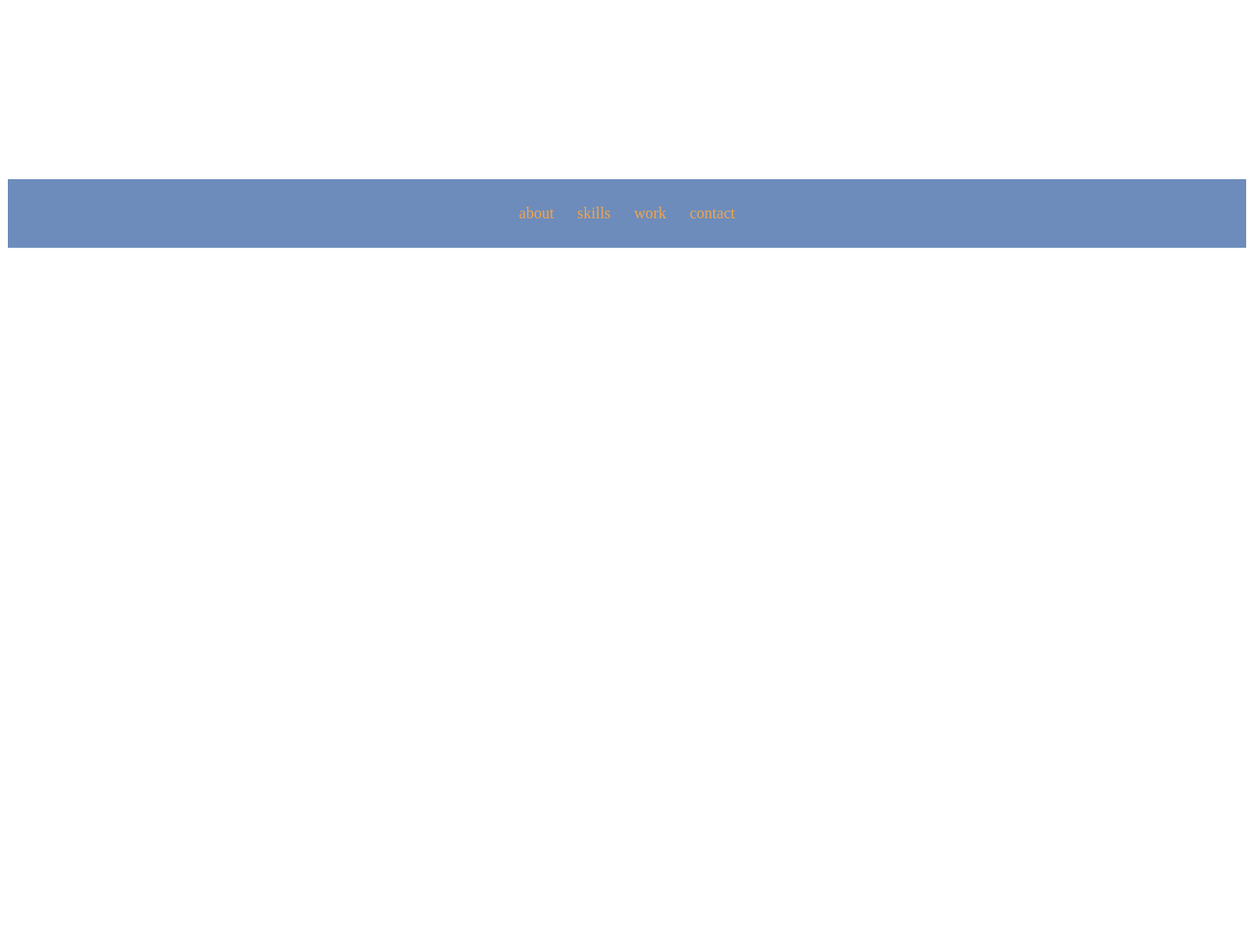
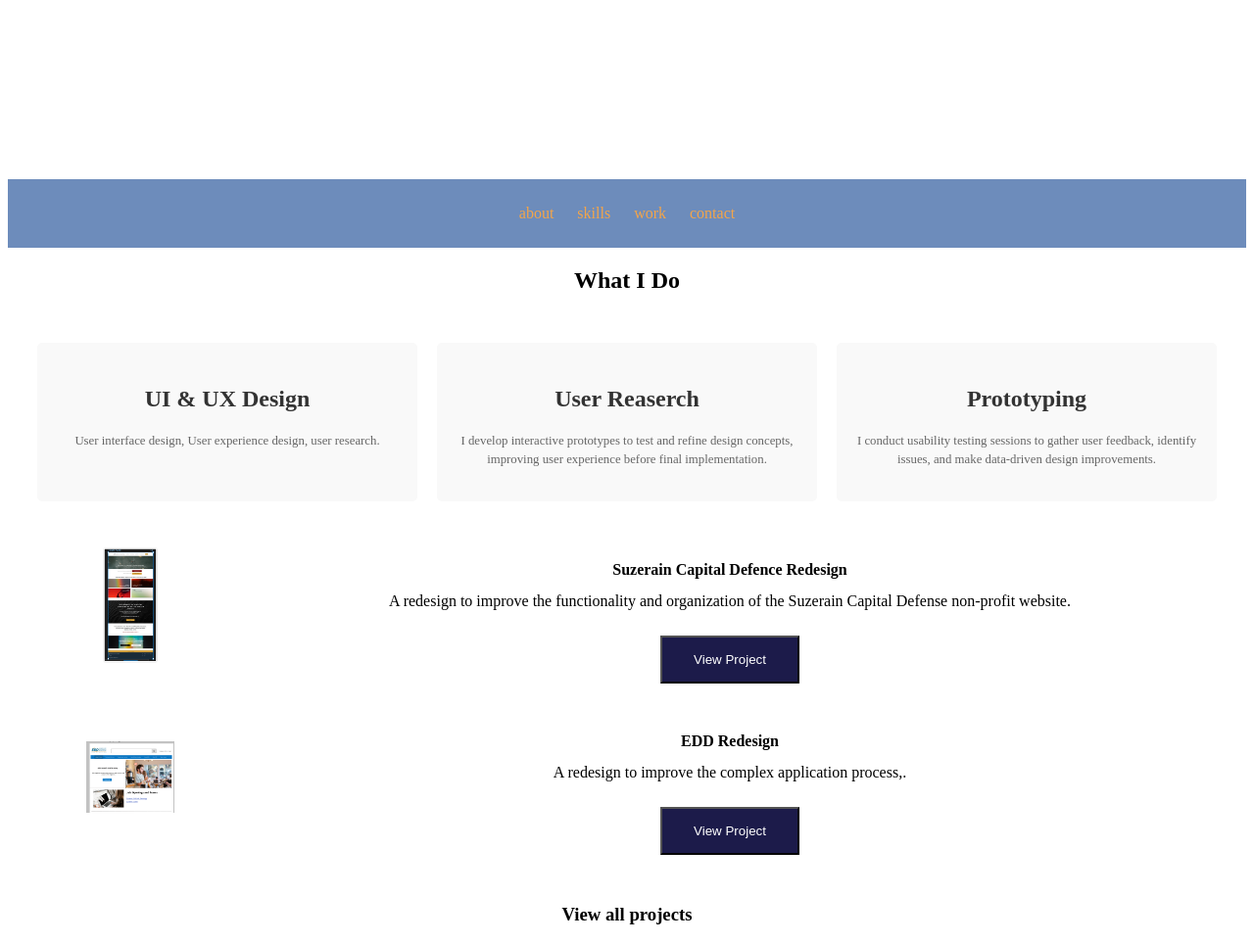
Before and after one commit to Maha1412/_UX_UI_HW_18, a plain HTML site: page index.html in a window 1280 px wide. Shown: the part 687-1651 px from the top of the page at 98% size. Before the commit the page ends 948 px from the top, so only its background shows below. Drawn offline with Linux system fonts and the light colour scheme.

Commit message:
Last update

```diff
--- a/CSS/style.css
+++ b/CSS/style.css
@@ -114,3 +114,109 @@ footer li {
    display: inline-block ;
    padding: 10PX;
 }
+.flexContainer {
+    display: flex;
+    flex-direction: row;
+    justify-content: space-between;
+    padding: 20px;
+    background-color: #ffffff;
+}
+.mySkills {
+
+    text-align: center;
+}
+
+
+.skill {
+    width: 33%;
+    text-align: center;
+    padding: 10px;
+    box-sizing: border-box;
+    margin: 10px;
+    padding: 20px;
+    background-color: #f9f9f9;
+    border-radius: 5px;
+
+}
+
+.skill h3 {
+    margin-bottom: 20px;
+    color: #333333;
+    font-size: 1.5em;
+
+}
+
+.skill p {
+    margin-top: 5px;
+    color: #666666;
+    font-size: 0.8em;
+    line-height: 1.5;
+}
+.flexContainer.column {
+    flex-direction: column;
+    align-items: flex-start;
+}
+
+.skill.column {
+    width: 100%;
+}
+.workGrid {
+    display: flex;
+    flex-direction: column;
+    gap: 20px;
+    text-align: center;
+}
+
+.sample {
+    display: flex;
+    flex-direction: row;
+    gap: 40px;
+    text-align: center;
+    align-items: center;
+}
+
+.project {
+  flex: 0 0 auto;
+  margin-left: 80px;
+}
+
+.workGrid > div {
+    text-align: center;
+}
+
+.workGrid img {
+    width: 90px;
+    height: auto;
+    margin-bottom: 20px;
+}
+
+.workGrid h4 {
+    margin-top: 10px;
+    margin-bottom: 10px;
+}
+
+.workGrid p {
+    margin-top: 4px;
+}
+
+.workGrid button {
+    margin-top: 10px;
+}
+
+.projectDetails {
+    display: flex;
+    flex-direction: column;
+    justify-content: center;
+    width: 100em;
+}
+
+.centerText {
+    text-align: center;
+    margin-top: 50px;
+
+}
+.grid_contaner {
+    display:grid ;
+    grid-template-columns: 1fr 2fr;
+    grid-template-rows: 1fr 1fr 1fr;
+}
--- a/index.html
+++ b/index.html
@@ -1,5 +1,7 @@
 <!DOCTYPE html>
 <html>
+    <meta charset="UTF-8">
+    <meta  name="veiwport" content="width=device-width, initial-scale=1.0">
     <link rel="stylesheet" href="CSS/style.css">
 
     <body>
@@ -47,3 +49,47 @@
         </footer>
     </body>
 </html>
+<section class="mySkills">
+    <h1>What I Do</h1>
+    <div class="flexContainer">
+            <div class="skill">
+            <h3>UI & UX Design</h3>
+            <p>User interface design, User experience design, user research.</p>
+        </div>
+        <div class="skill">
+            <h3>User Reaserch</h3>
+            <p>I develop interactive prototypes to test and refine design concepts, improving user experience before final implementation.</p>
+        </div>
+        <div class="skill">
+            <h3>Prototyping</h3>
+            <p>I conduct usability testing sessions to gather user feedback, identify issues, and make data-driven design improvements.</p>
+        </div>
+    </div>
+</section>
+<section class="myWork">
+        <div class="workGrid">
+        <!-- First Project -->
+         <div class="sample">
+        <div class="project">
+            <img src="images/Redesign-SCD.png" alt="Redesign-EDD.png">
+        </div>
+        <div class="projectDetails">
+            <h4>Suzerain Capital Defence Redesign</h4>
+            <p>A redesign to improve the functionality and organization of the Suzerain Capital Defense non-profit website.</p>
+            <button>View Project</button>
+        </div>
+        </div>
+        <!-- Second Project -->
+        <div class="sample second-project">
+        <div class="project">
+            <img src="images/Redesign-EDD.png" alt="Redesign-SCD.png">
+            </div>
+        <div class="projectDetails">
+            <h4>EDD Redesign</h4>
+            <p>A redesign to improve the complex application process,.</p>
+            <button>View Project</button>
+      </div>
+     </div>
+    </div>
+    <h3 class="centerText">View all projects</h3>
+</section>
```
Also changed, not shown: images/Redesign-EDD.png (added), images/Redesign-SCD.png (added).
